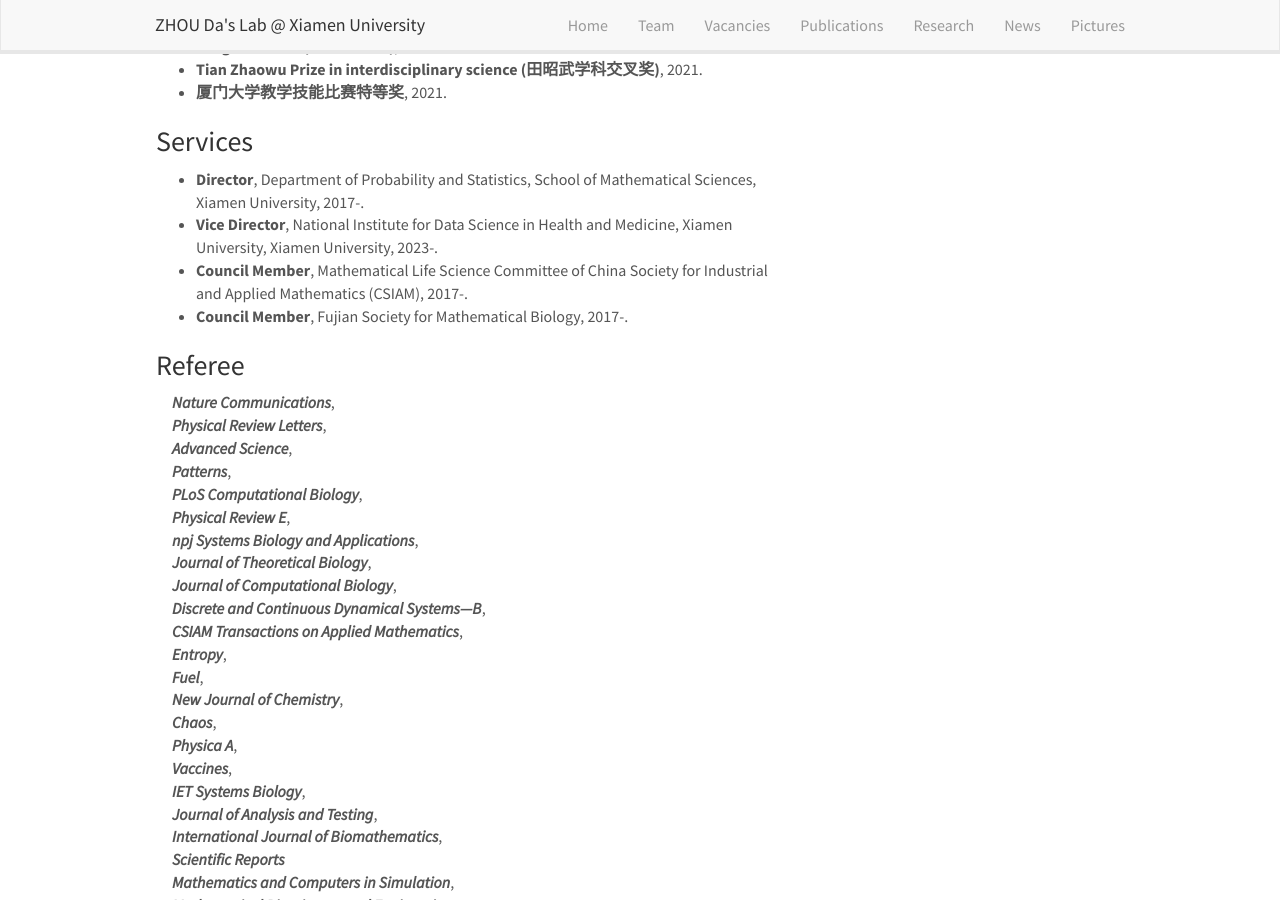
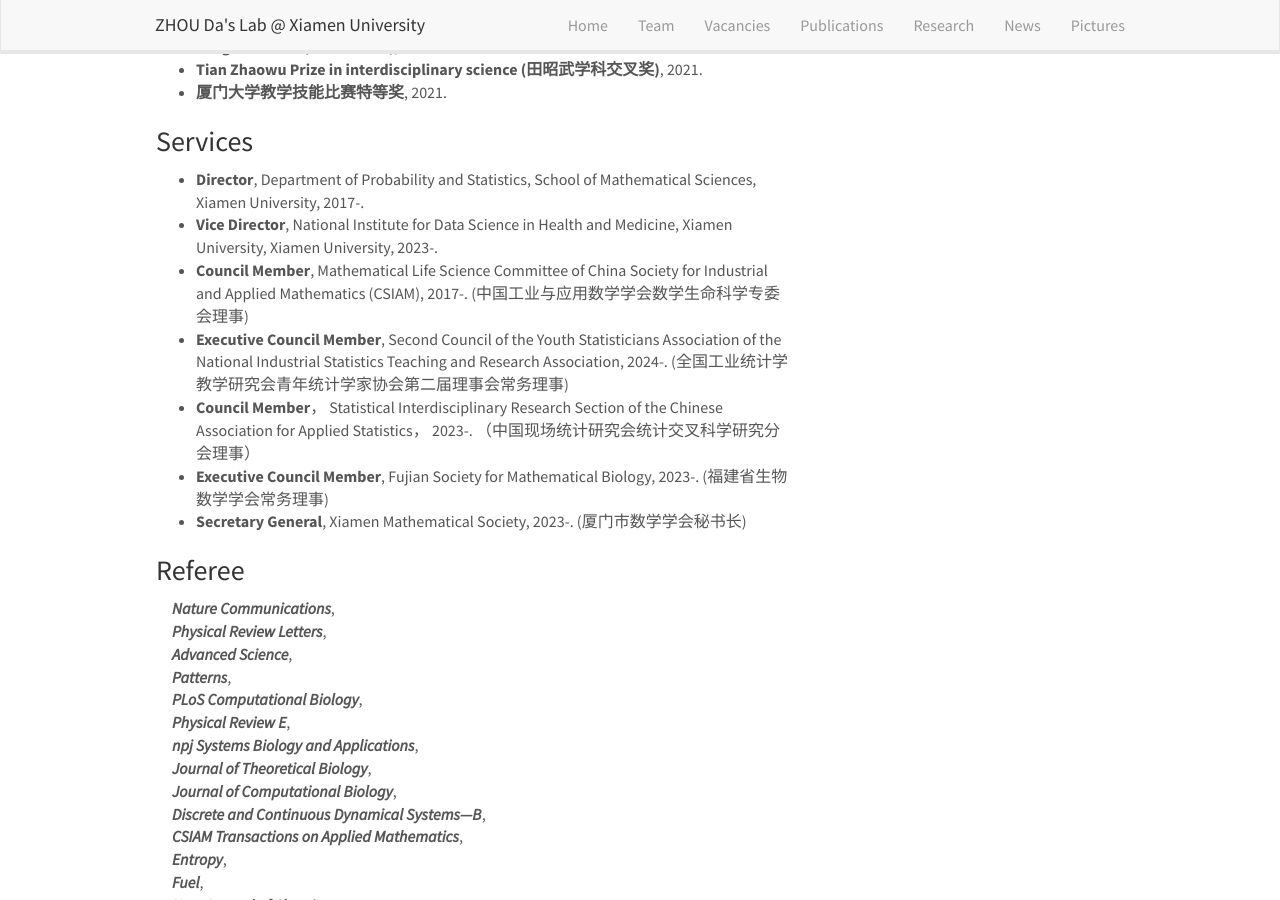
Before and after one commit to ZhouDaLab/zhoudalab.github.io, a Jekyll site: the page built from _pages/home.md, in a window 1280 px wide and 900 px high, scrolled down 1517 px. Built offline with Jekyll 4.4.1, drawn with Linux system fonts in a browser that asks for light colours; nearby versions of some CDN libraries.

Commit message:
Update home.md

```diff
--- a/_pages/home.md
+++ b/_pages/home.md
@@ -66,8 +66,11 @@ Email：zhouda@xmu.edu.cn
 ### Services
 - **Director**, Department of Probability and Statistics, School of Mathematical Sciences, Xiamen University, 2017-.
 - **Vice Director**, National Institute for Data Science in Health and Medicine, Xiamen University, Xiamen University, 2023-.
-- **Council Member**, Mathematical Life Science Committee of China Society for Industrial and Applied Mathematics (CSIAM), 2017-.
-- **Council Member**, Fujian Society for Mathematical Biology, 2017-.
+- **Council Member**, Mathematical Life Science Committee of China Society for Industrial and Applied Mathematics (CSIAM), 2017-. (中国工业与应用数学学会数学生命科学专委会理事)
+- **Executive Council Member**, Second Council of the Youth Statisticians Association of the National Industrial Statistics Teaching and Research Association, 2024-. (全国工业统计学教学研究会青年统计学家协会第二届理事会常务理事)
+- **Council Member**， Statistical Interdisciplinary Research Section of the Chinese Association for Applied Statistics， 2023-. （中国现场统计研究会统计交叉科学研究分会理事）
+- **Executive Council Member**, Fujian Society for Mathematical Biology, 2023-. (福建省生物数学学会常务理事)
+- **Secretary General**,  Xiamen Mathematical Society, 2023-. (厦门市数学学会秘书长)
 
 ### Referee
 
```
